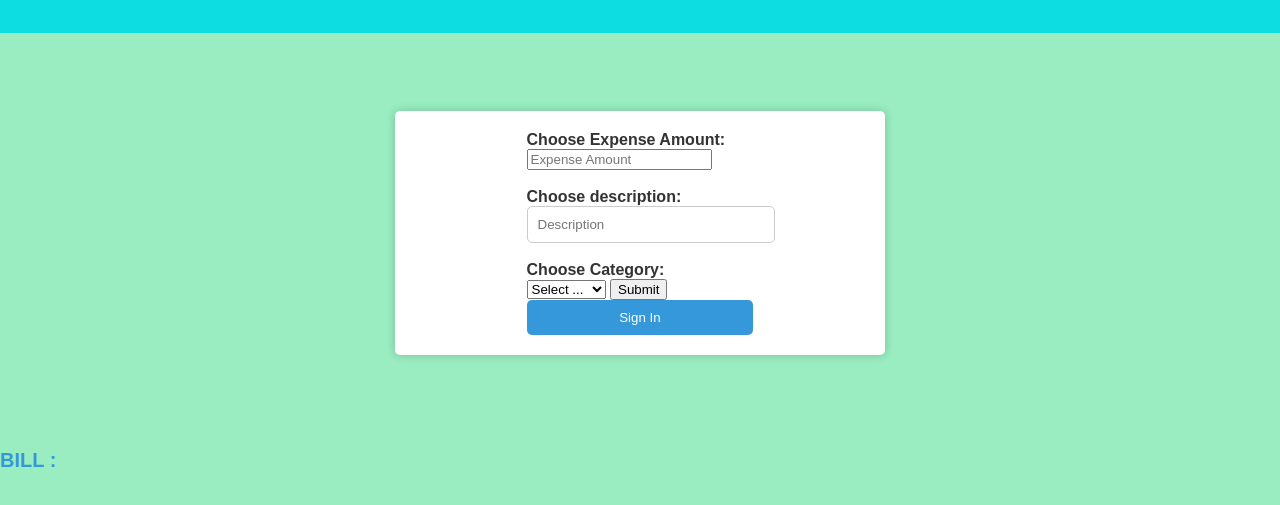
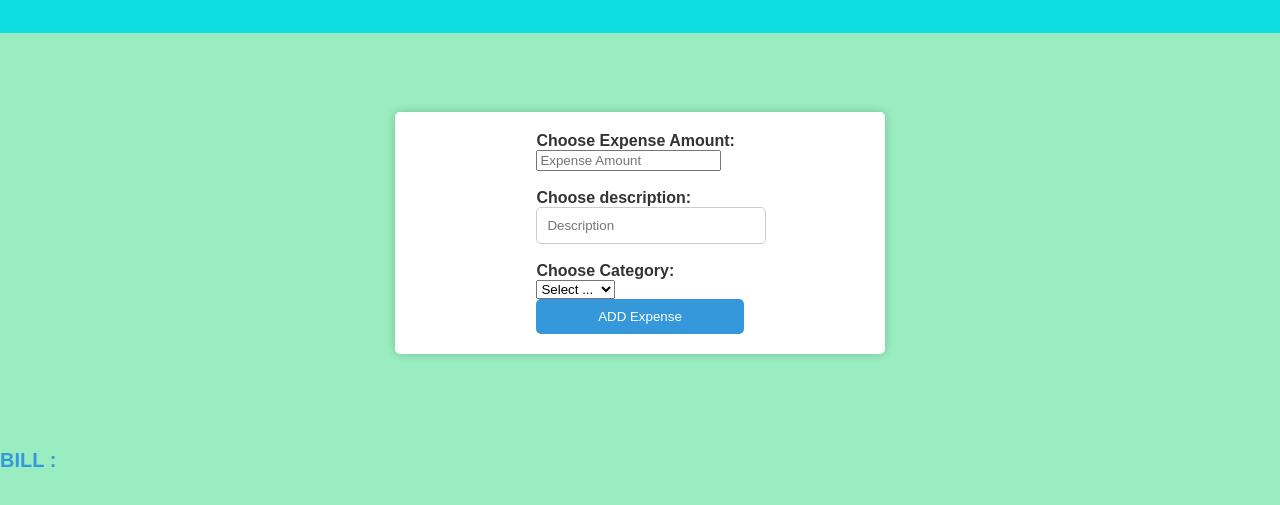
Before and after one commit to decca1011/Expense_Tracker_App, a plain HTML site: page 1_Front_End_Part/expense.html in a window 1280 px wide. Shown: the part 107-612 px from the top of the page. Drawn offline with nearby package versions, Linux system fonts and the light colour scheme; no server answers.

Commit message:
Add the feature of adding the daily expenses on the website.

```diff
--- a/1_Front_End_Part/expense.html
+++ b/1_Front_End_Part/expense.html
@@ -33,8 +33,8 @@
                     <option value="rent">Rent</option>
                 </select>
 
-                <input type="button" onclick="test()" placeholder="submit" name="click" value="Submit">
-                <button class="btn-signin" onclick="test(event)">Sign In</button>
+
+                <button class="btn-signin" onclick="test(event)">ADD Expense</button>
 
             </form>
         </div>
```
